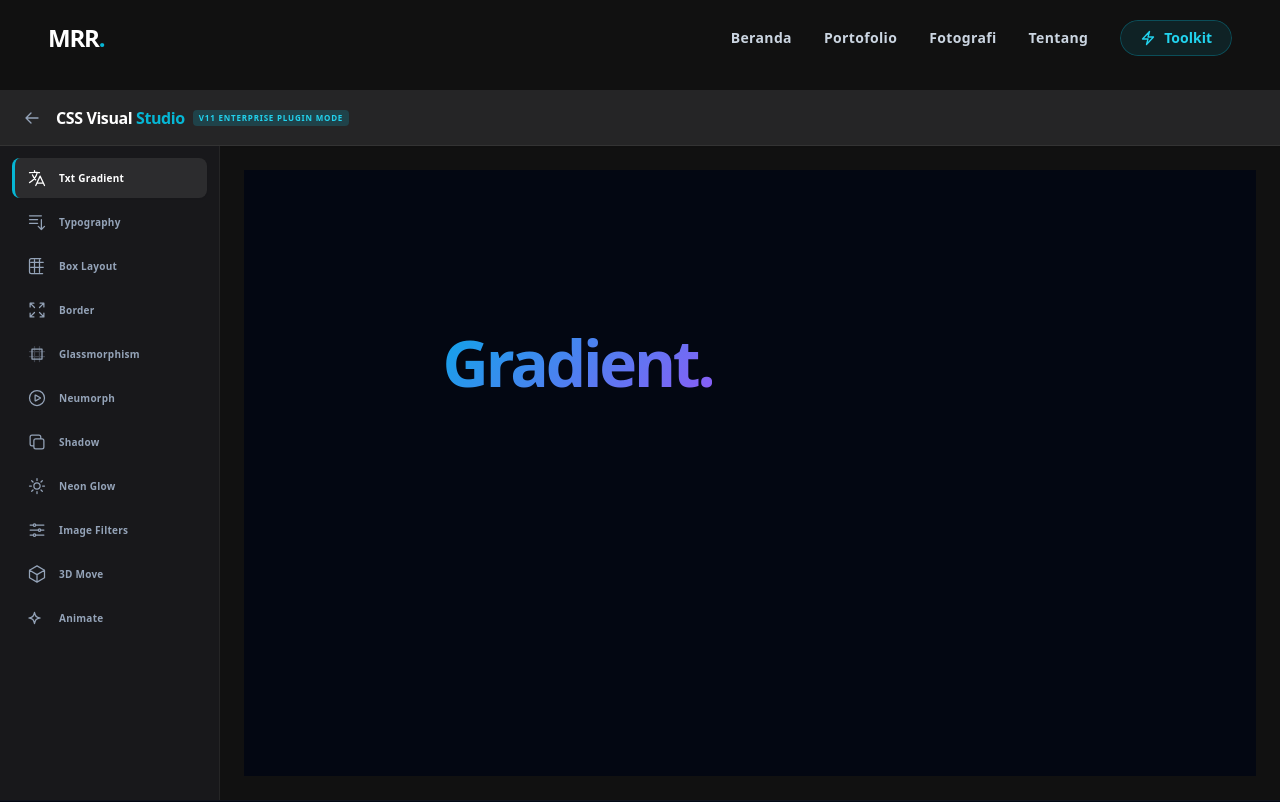
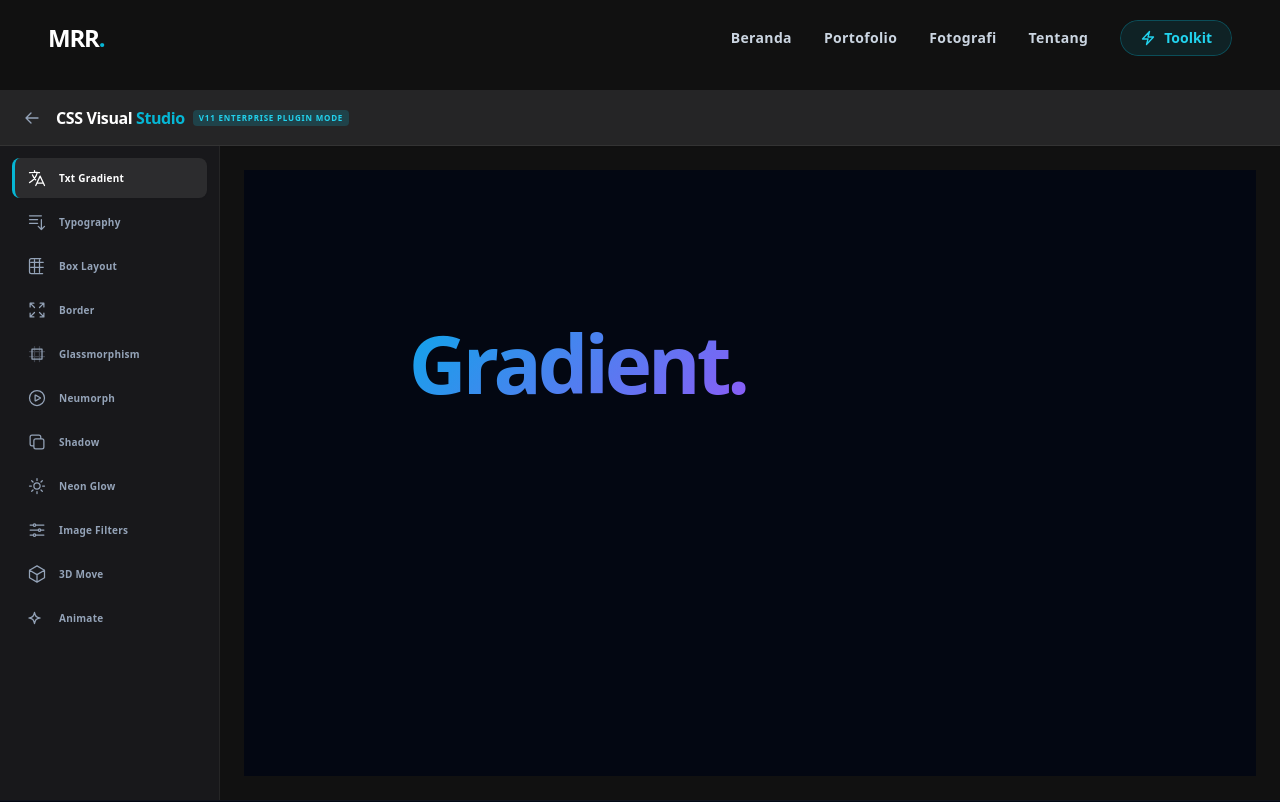
Before and after one commit to Rafli161102/CV-MRR, a Next.js app: page /css-studio in a window 1280 px wide. Shown: the top 802 px of the page. Built offline with nearby package versions, Linux system fonts and the light colour scheme.

Commit message:
Update plugins.jsx

```diff
--- a/src/app/css-studio/_components/plugins.jsx
+++ b/src/app/css-studio/_components/plugins.jsx
@@ -117,29 +117,34 @@ export const PluginTypography = () => {
 };
 
 // =========================================================================
-// 4. TEXT GRADIENT PLUGIN (FIX BUG WARNA NATIVE)
+// 4. TEXT GRADIENT PLUGIN (BUG FIX KETIBAN KOTAK)
 // =========================================================================
 export const PluginTextGradient = () => {
   const [text, setText] = useState('Gradient.');
-  const [size, setSize] = useState(64);
+  const [size, setSize] = useState(80);
   const [weight, setWeight] = useState(900);
   const [angle, setAngle] = useState(135);
   const [color1, setColor1] = useState('#0ea5e9');
   const [color2, setColor2] = useState('#8b5cf6');
 
-  const css = `.gradient-text {\n  font-size: ${size}px;\n  font-weight: ${weight};\n  background: linear-gradient(${angle}deg, ${color1}, ${color2});\n  -webkit-background-clip: text;\n  -webkit-text-fill-color: transparent;\n  background-clip: text;\n  color: transparent;\n}`;
+  const css = `.gradient-text {\n  font-size: ${size}px;\n  font-weight: ${weight};\n  background: linear-gradient(${angle}deg, ${color1}, ${color2});\n  -webkit-background-clip: text;\n  -webkit-text-fill-color: transparent;\n  background-clip: text;\n  color: transparent;\n  display: inline-block;\n}`;
 
-  // FIX BUG 1: Menggunakan bg-clip-text dari tailwind dan properti inline block untuk text
+  // FIX CRITICAL: Menambahkan display: inline-block dan Webkit styling khusus agar background text tidak nabrak menjadi kotak solid.
   const preview = (
-     <div className="w-full text-center px-4 overflow-hidden flex items-center justify-center">
-       <h2 className="tracking-tighter transition-all duration-300 bg-clip-text text-transparent inline-block"
+     <div className="w-full flex items-center justify-center p-4 overflow-hidden">
+       <h2 className="font-black tracking-tighter text-center transition-all duration-300"
            style={{
-              fontSize: `${size}px`,
-              fontWeight: weight,
-              backgroundImage: `linear-gradient(${angle}deg, ${color1}, ${color2})`,
-              lineHeight: 1.2
+             fontSize: `${size}px`,
+             fontWeight: weight,
+             background: `linear-gradient(${angle}deg, ${color1}, ${color2})`,
+             WebkitBackgroundClip: 'text',
+             WebkitTextFillColor: 'transparent',
+             backgroundClip: 'text',
+             color: 'transparent',
+             display: 'inline-block', // MENCEGAH BUG KOTAK SOLID DI HP
+             lineHeight: 1.1
            }}>
-           {text}
+         {text}
        </h2>
      </div>
   );
@@ -147,7 +152,7 @@ export const PluginTextGradient = () => {
   const controls = (
      <>
        <FigmaTextInput label="Text Input" value={text} onChange={setText} />
-       <FigmaSlider label="Font Size" min={24} max={120} value={size} onChange={setSize} unit="px" />
+       <FigmaSlider label="Font Size" min={24} max={150} value={size} onChange={setSize} unit="px" />
        <FigmaSlider label="Font Weight" min={100} max={900} step={100} value={weight} onChange={setWeight} />
        <div className="my-4 border-t border-[#333] pt-4"></div>
        <FigmaSlider label="Angle" min={0} max={360} value={angle} onChange={setAngle} unit="°" />
@@ -334,13 +339,13 @@ export const PluginFilters = () => {
 
    const preview = (
      <div className="w-[90%] max-w-[400px] aspect-video rounded-2xl overflow-hidden shadow-2xl relative">
-       <img src="https://images.unsplash.com/photo-1493246507139-91e8fad9978e?q=80&w=800&auto=format&fit=crop" alt="Filter preview" className="w-full h-full object-cover transition-all duration-300" style={{ filter: `blur(${blur}px) brightness(${brightness}%) contrast(${contrast}%) grayscale(${grayscale}%) sepia(${sepia}%)` }} />
+       <img src="https://images.unsplash.com/photo-1493246507139-91e8fad9978e?q=80&w=800" alt="Filter preview" className="w-full h-full object-cover transition-all duration-300" style={{ filter: `blur(${blur}px) brightness(${brightness}%) contrast(${contrast}%) grayscale(${grayscale}%) sepia(${sepia}%)` }} />
        <div className="absolute bottom-3 right-3 bg-black/50 backdrop-blur-md px-2 py-1 rounded text-[8px] text-white font-mono uppercase">Image Element</div>
      </div>
    );
    const controls = (
      <>
-       <div className="p-2 mb-4 bg-cyan-900/20 border border-cyan-500/20 rounded text-[9px] text-cyan-300">Filter diterapkan ke elemen gambar utuh.</div>
+       <div className="p-2 mb-4 bg-[#3f3f46] border border-[#555] rounded text-[9px] text-slate-300 font-medium">Filter diterapkan ke elemen gambar utuh.</div>
        <FigmaSlider label="Blur" min={0} max={20} step={0.5} value={blur} onChange={setBlur} unit="px" />
        <FigmaSlider label="Brightness" min={0} max={200} value={brightness} onChange={setBrightness} unit="%" />
        <FigmaSlider label="Contrast" min={0} max={200} value={contrast} onChange={setContrast} unit="%" />
@@ -363,12 +368,7 @@ export const PluginTransform = () => {
    const css = `.transform-3d {\n  transform: perspective(${persp}px) rotateX(${rotX}deg) rotateY(${rotY}deg) scale(${scale});\n  background: linear-gradient(135deg, #0ea5e9, #3b82f6);\n  border-radius: 24px;\n  box-shadow: 0 30px 60px rgba(0,0,0,0.4);\n  transition: transform 0.3s ease;\n}`;
 
    const preview = (
-     <div style={{
-       width: '200px', height: '200px', borderRadius: '24px',
-       background: 'linear-gradient(135deg, #0ea5e9, #3b82f6)',
-       boxShadow: '0 30px 60px rgba(0,0,0,0.4)',
-       transform: `perspective(${persp}px) rotateX(${rotX}deg) rotateY(${rotY}deg) scale(${scale})`
-     }} className="flex items-center justify-center transition-all duration-300">
+     <div style={{ width: '180px', height: '180px', borderRadius: '24px', background: 'linear-gradient(135deg, #0ea5e9, #3b82f6)', boxShadow: '0 30px 60px rgba(0,0,0,0.4)', transform: `perspective(${persp}px) rotateX(${rotX}deg) rotateY(${rotY}deg) scale(${scale})` }} className="flex items-center justify-center transition-all duration-300">
        <span className="text-white font-bold tracking-widest uppercase text-xs">3D Shape</span>
      </div>
    );
@@ -392,18 +392,10 @@ export const PluginAnimation = () => {
    const [shape, setShape] = useState('box');
 
    const css = `.animated-box {\n  animation: ${type} ${duration}s infinite ${type === 'spin' ? 'linear' : 'ease-in-out'};\n}\n\n/* Include Keyframes below */\n@keyframes float {\n  0%, 100% { transform: translateY(0); }\n  50% { transform: translateY(-20px); }\n}\n@keyframes pulse-glow {\n  0%, 100% { box-shadow: 0 0 0 0 rgba(14, 165, 233, 0.4); }\n  50% { box-shadow: 0 0 40px 20px rgba(14, 165, 233, 0); }\n}\n@keyframes spin-rotate {\n  from { transform: rotate(0deg); }\n  to { transform: rotate(360deg); }\n}`;
-
    const preview = (
      <>
        <style dangerouslySetInnerHTML={{__html: `@keyframes float { 0%, 100% { transform: translateY(0); } 50% { transform: translateY(-20px); } } @keyframes pulse-glow { 0%, 100% { box-shadow: 0 0 0 0 rgba(14, 165, 233, 0.5); } 50% { box-shadow: 0 0 40px 20px rgba(14, 165, 233, 0); } } @keyframes spin-rotate { from { transform: rotate(0deg); } to { transform: rotate(360deg); } }`}} />
-       <div style={{
-         width: shape === 'circle' ? '180px' : shape === 'pill' ? '280px' : '180px',
-         height: shape === 'circle' ? '180px' : shape === 'pill' ? '90px' : '180px',
-         borderRadius: shape === 'circle' ? '50%' : shape === 'pill' ? '50px' : '24px',
-         background: 'linear-gradient(135deg, #18181b, #252526)',
-         border: '1px solid rgba(14, 165, 233, 0.3)',
-         animation: `${type === 'spin' ? 'spin-rotate' : type === 'pulse' ? 'pulse-glow' : 'float'} ${duration}s infinite ${type === 'spin' ? 'linear' : 'ease-in-out'}`
-       }} className="flex items-center justify-center">
+       <div style={{ width: shape === 'circle' ? '160px' : shape === 'pill' ? '260px' : '160px', height: shape === 'circle' ? '160px' : shape === 'pill' ? '80px' : '160px', borderRadius: shape === 'circle' ? '50%' : shape === 'pill' ? '50px' : '24px', background: 'linear-gradient(135deg, #18181b, #252526)', border: '1px solid rgba(14, 165, 233, 0.3)', animation: `${type === 'spin' ? 'spin-rotate' : type === 'pulse' ? 'pulse-glow' : 'float'} ${duration}s infinite ${type === 'spin' ? 'linear' : 'ease-in-out'}` }} className="flex items-center justify-center">
           <span className="text-cyan-400 font-bold tracking-widest uppercase text-[10px]">Animate</span>
        </div>
      </>
@@ -411,12 +403,12 @@ export const PluginAnimation = () => {
    const controls = (
      <>
        <FigmaSelect label="Target Shape" options={['box', 'circle', 'pill']} value={shape} onChange={setShape} />
-       <div className="my-4 border-t border-[#333] pt-4"></div>
+       <div className="my-3 border-t border-[#333] pt-3"></div>
        <div className="mb-4">
          <label className="text-[10px] font-medium text-slate-400 block mb-2">Animation Keyframes</label>
          <div className="flex flex-col gap-1.5">
            {[{ id: 'float', name: 'Floating' }, { id: 'pulse', name: 'Pulse Glow' }, { id: 'spin', name: 'Spin Rotate' }].map(anim => (
-             <button key={anim.id} onClick={() => setType(anim.id)} className={`px-3 py-2 rounded text-[10px] font-bold text-left transition-all ${type === anim.id ? 'bg-cyan-500/20 text-cyan-400 border border-cyan-500/50' : 'bg-[#111111] text-slate-400 border border-[#333] hover:bg-[#2c2c2e]'}`}>
+             <button key={anim.id} onClick={() => setType(anim.id)} className={`px-3 py-2 rounded text-[10px] font-bold text-left transition-all ${type === anim.id ? 'bg-[#333333] text-white shadow-sm' : 'bg-[#111111] text-slate-500 border border-[#252526] hover:bg-[#1e1e1e]'}`}>
                {anim.name}
              </button>
            ))}
```
